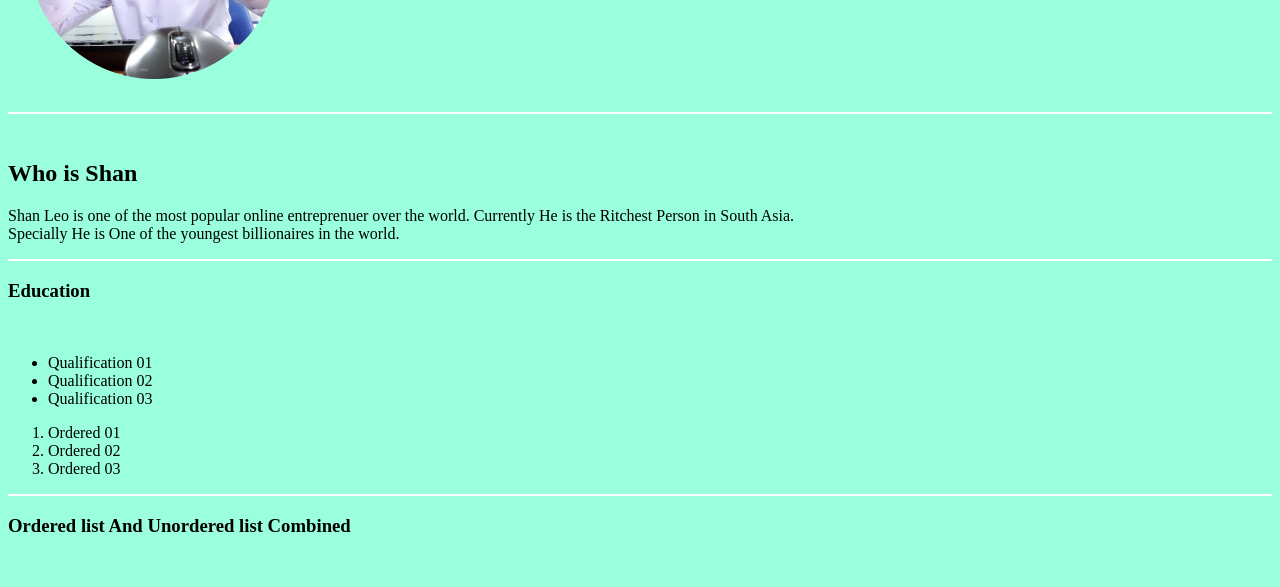
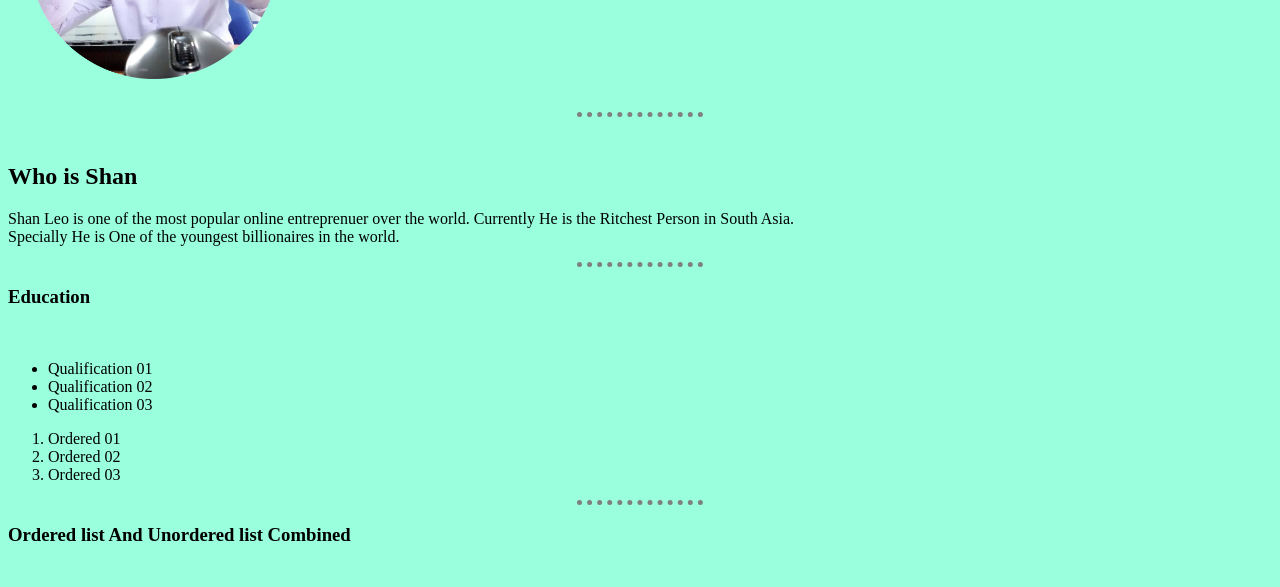
Before and after one commit to Dhanushgeek/Shan-s-New-Site, a plain HTML site: page index.html in a window 1280 px wide. Shown: the part 200-787 px from the top of the page. Drawn offline with Linux system fonts and the light colour scheme.

Commit message:
Internal CSS

```diff
--- a/index.html
+++ b/index.html
@@ -18,10 +18,14 @@
             }
 
             hr{
-                background-color: white;
+                width:10%;
+                background-color: ;
+                border-color:grey;
                 border-style:none;
-                height:2px;
+                border-top-style:dotted;
+                border-width: 5px;
             }
+
         </style>
 
     </head>
```
